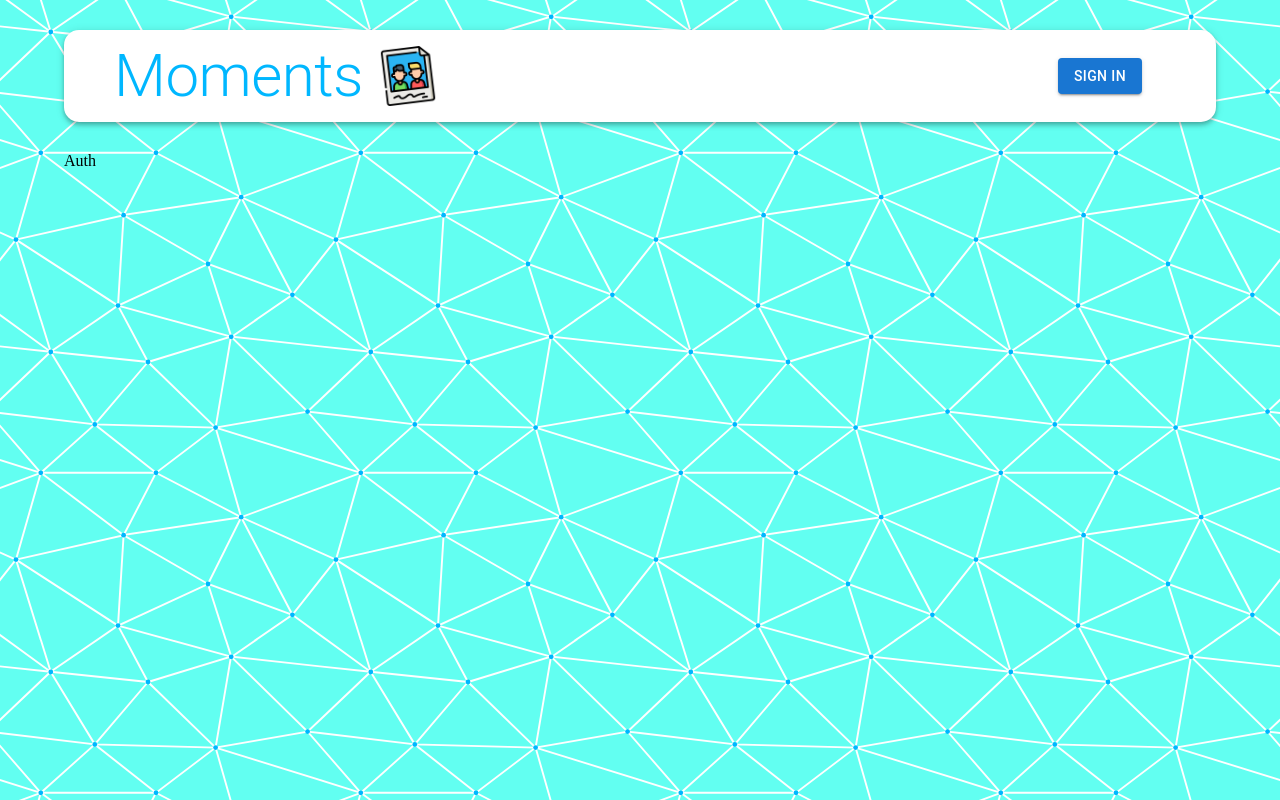
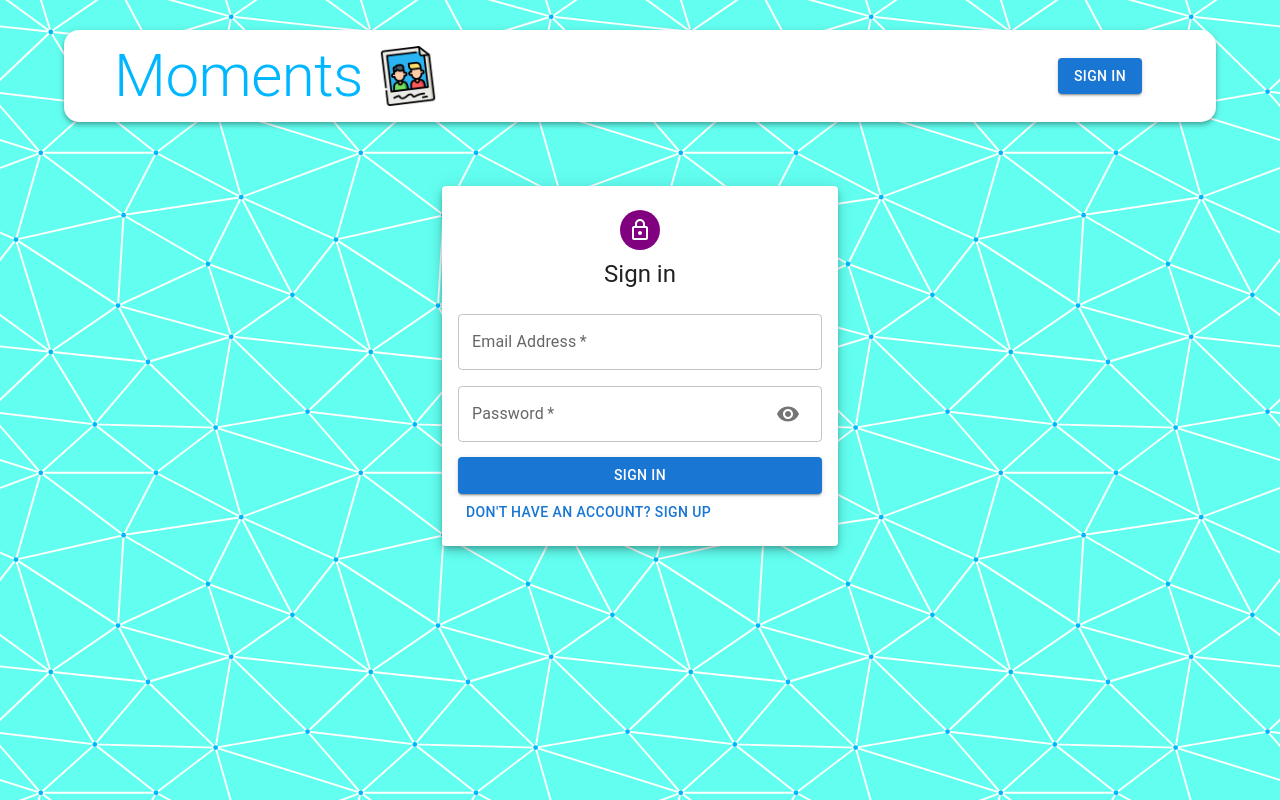
Before and after one commit to oemuraye/mern-social-app, a React (Create React App) app in the folder client/: page /auth in a window 1280 px wide. Built offline with nearby package versions, Linux system fonts and the light colour scheme.

Commit message:
added signup component

```diff
--- a/client/src/components/Auth/Auth.js
+++ b/client/src/components/Auth/Auth.js
@@ -1,10 +1,53 @@
-import { Avatar, Button, Paper, Grid, Typography, Container } from "@mui/material";
+import { useState } from "react";
+import { Avatar, Button, Paper, Grid, Typography, Container, TextField } from "@mui/material";
+import LockOutlinedIcon from '@mui/icons-material/LockOutlined';
 
+import Input from './Input'
 import useStyles from './styles'
 const Auth = () => {
   const classes = useStyles();
+  const [showPassword, setShowPassword] = useState(false);
+  const [isSignup, setIsSignup] = useState(false)
+  const handleShowPassword = () => setShowPassword((prevShowPassword) => !prevShowPassword);
+  const handleSubmit = () => {}
+  const handleChange = () => {}
+  const switchMode = () => {
+    setIsSignup((prevIsSignup) => !prevIsSignup)
+    handleShowPassword(false);
+  }
+
   return (
-    <div>Auth</div>
+    <Container component="main" maxWidth="xs">
+      <Paper className={classes.paper} elevation={6}>
+        <Avatar className={classes.avatar}>
+          <LockOutlinedIcon />
+        </Avatar>
+        <Typography component="h1" variant="h5">{ isSignup ? 'Sign up' : 'Sign in' }</Typography>
+        <form className={classes.form} onSubmit={handleSubmit}>
+          <Grid container spacing={2}>
+            { isSignup && (
+              <>
+                <Input name="firstName" label="First Name" handleChange={handleChange} autoFocus half />
+                <Input name="lastName" label="Last Name" handleChange={handleChange} half />
+              </>
+            )}
+            <Input name="email" label="Email Address" handleChange={handleChange} type="email" />
+            <Input name="password" label="Password" handleChange={handleChange} type={showPassword ? 'text' : 'password'} handleShowPassword={handleShowPassword} />
+            { isSignup && <Input name="confirmPassword" label="Repeat Password" handleChange={handleChange} type="password" /> }
+          </Grid>
+          <Button type="submit" fullWidth variant="contained" color="primary" className={classes.submit}>
+            { isSignup ? 'Sign Up' : 'Sign In' }
+          </Button>
+          <Grid container justify="flex-end">
+            <Grid item>
+              <Button onClick={switchMode}>
+                { isSignup ? 'Already have an account? Sign in' : "Don't have an account? Sign Up" }
+              </Button>
+            </Grid>
+          </Grid>
+        </form>
+      </Paper>
+    </Container>
   );
 };
 
--- /dev/null
+++ b/client/src/components/Auth/Input.js
@@ -0,0 +1,34 @@
+import { TextField, Grid, InputAdornment, IconButton } from "@mui/material";
+
+import Visibility from "@mui/icons-material/Visibility";
+import VisibilityOff from "@mui/icons-material/VisibilityOff";
+
+const Input = ({ name, handleChange, label, half, autoFocus, type, handleShowPassword }) => {
+  return (
+    <Grid item={12} sm={half ? 6 : 12}>
+      <TextField
+        name={name}
+        onChange={handleChange}
+        variant="outlined"
+        required
+        fullWidth
+        label={label}
+        autoFocus={autoFocus}
+        type={type}
+        InputProps={
+          name === "password" && {
+                endAdornment: (
+                  <InputAdornment position="end">
+                    <IconButton onClick={handleShowPassword}>
+                      {type === "password" ? <Visibility /> : <VisibilityOff />}
+                    </IconButton>
+                  </InputAdornment>
+                ),
+              }
+        }
+      />
+    </Grid>
+  );
+}
+
+export default Input
--- a/client/src/components/Auth/styles.js
+++ b/client/src/components/Auth/styles.js
@@ -1,11 +1,9 @@
 import { makeStyles } from "@mui/styles";
 import { createTheme } from "@mui/material";
+// import { deepPurple } from "@mui/material/colors";
 
 const theme = createTheme({
   spacing: 8,
-  mainContainer: {
-    flexDirection: "column-reverse",
-  },
 });
 
 export default makeStyles(() => ({
@@ -23,14 +21,16 @@
   },
   avatar: {
     margin: theme.spacing(1),
-    backgroundColor: theme.palette.secondary.main,
+    backgroundColor: 'purple !important',
+    // backgroundColor: theme.palette.secondary.main,
   },
   form: {
     width: "100%", // Fix IE 11 issue.
     marginTop: theme.spacing(3),
   },
   submit: {
-    margin: theme.spacing(3, 0, 2),
+    marginTop: '15px !important',
+    // margin: theme.spacing(3, 0, 2),
   },
   googleButton: {
     marginBottom: theme.spacing(2),
```
